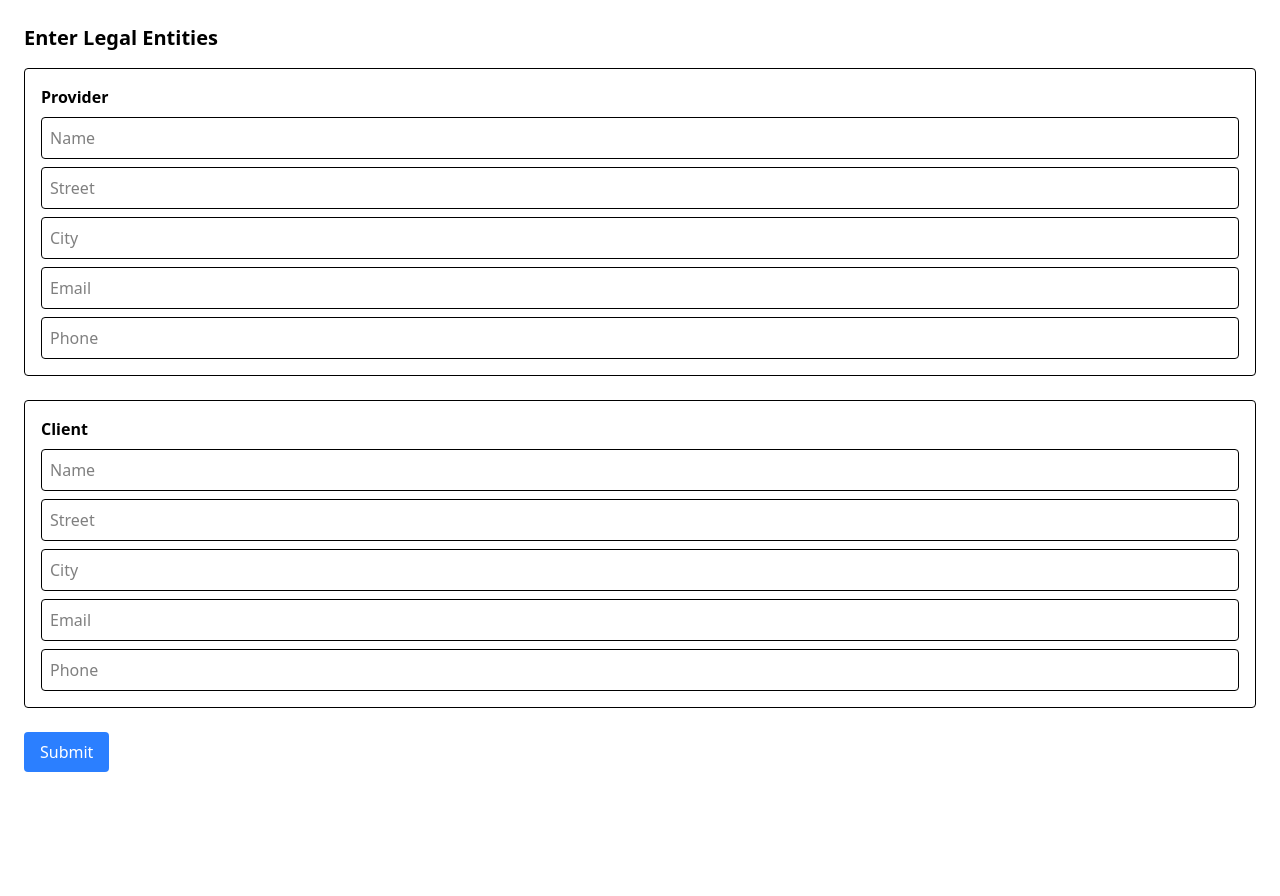
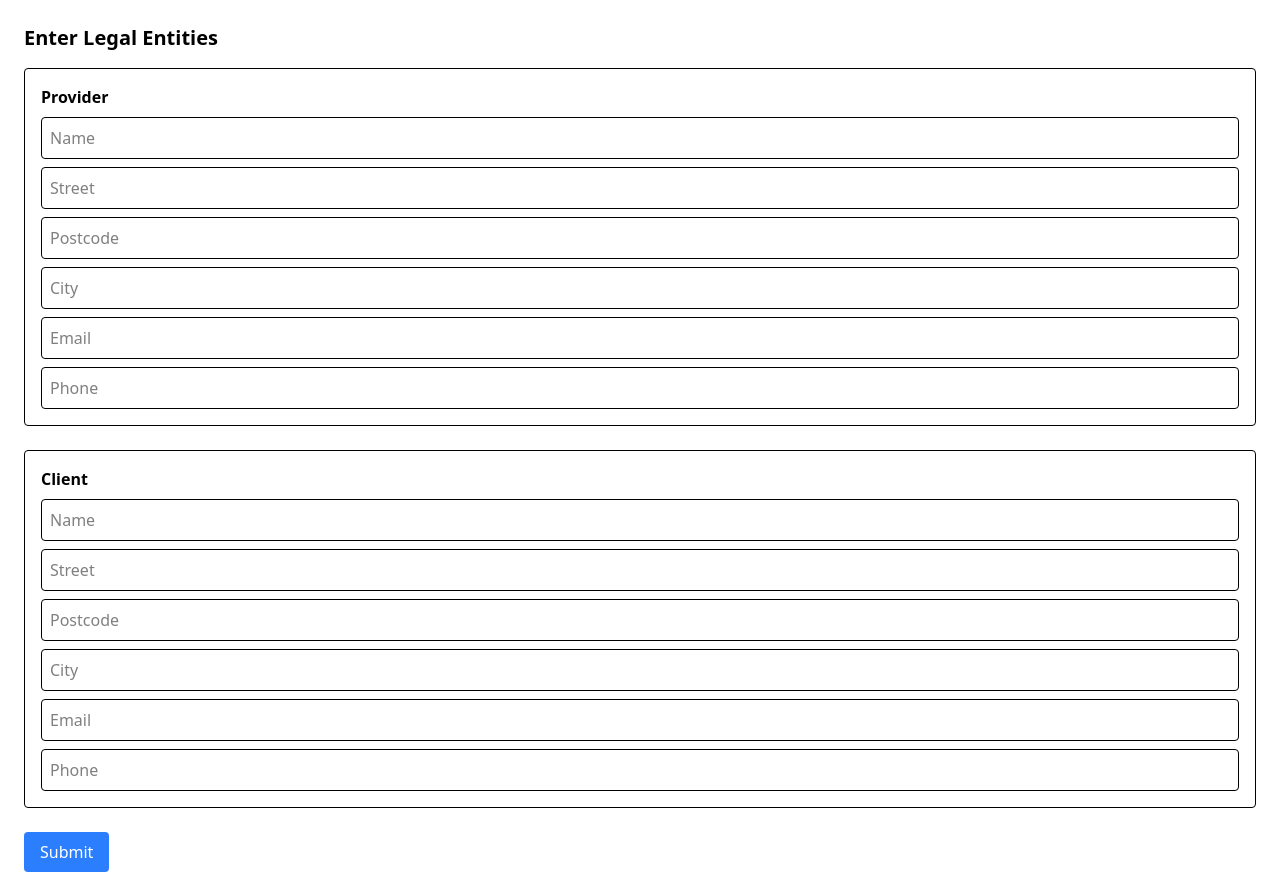
Before and after one commit to eldarsadykov/web-invoice, a Vue app: page / in a window 1280 px wide. Before the commit the page ends 800 px from the top, so only its background shows below. Built offline with nearby package versions, Linux system fonts and the light colour scheme; the HTML template or start-up script is replaced by a standard one.

Commit message:
Add postcode.

```diff
--- /dev/null
+++ b/src/components/Result/InvoiceHeader/HorizontalHeaderBlock.vue
@@ -0,0 +1,16 @@
+<template>
+  <div class="grid gap-2">
+    <div class="font-bold">
+      {{ title }}
+    </div>
+    <slot />
+  </div>
+</template>
+
+<script setup lang="ts">
+type Props = {
+  title: string
+}
+
+defineProps<Props>()
+</script>
--- a/src/components/Result/InvoiceHeader/InvoiceHeader.vue
+++ b/src/components/Result/InvoiceHeader/InvoiceHeader.vue
@@ -1,14 +1,17 @@
 <template>
   <div class="flex justify-between">
-    <LegalEntityInfo :entity="entities.provider" />
-    <LegalEntityInfo :entity="entities.client" />
-    <div>Date: {{ date.toLocaleDateString()}}</div>
+    <HorizontalHeaderBlock title="From:">
+      <LegalEntityInfo :entity="entities.provider" />
+    </HorizontalHeaderBlock>
+    <HorizontalHeaderBlock title="Bill To:">
+      <LegalEntityInfo :entity="entities.client" />
+    </HorizontalHeaderBlock>
   </div>
 </template>
 
 <script setup lang="ts">
 import LegalEntityInfo from '@/components/Result/InvoiceHeader/LegalEntityInfo.vue'
 import { useEntitiesStore } from '@/stores/entities.ts'
-const date = new Date()
+import HorizontalHeaderBlock from '@/components/Result/InvoiceHeader/HorizontalHeaderBlock.vue'
 const { entities } = useEntitiesStore()
 </script>
--- a/src/components/Result/InvoiceHeader/LegalEntityInfo.vue
+++ b/src/components/Result/InvoiceHeader/LegalEntityInfo.vue
@@ -1,12 +1,12 @@
 <template>
   <div class="grid gap-2 whitespace-pre-line">
-    <div class="font-bold">
+    <div>
       {{ entity.name }}
     </div>
     <div>
       {{ entity.address.street }}
       <br />
-      {{ entity.address.city }}
+      {{ entity.address.postcode }} {{ entity.address.city }}
     </div>
     <div>
       {{ entity.contactDetails.email }}
--- a/src/models/legal-entity.ts
+++ b/src/models/legal-entity.ts
@@ -3,13 +3,13 @@ import type { LegalEntityCategory } from '@/enums/legal-entity-category.ts'
 export class LegalEntity {
   category: LegalEntityCategory
   name: string
-  address: { street: string; city: string }
+  address: { street: string; postcode: string; city: string }
   contactDetails: { email: string; phone: string }
 
   constructor(category: LegalEntityCategory) {
     this.category = category
     this.name = ''
-    this.address = { street: '', city: '' }
+    this.address = { street: '', postcode: '', city: '' }
     this.contactDetails = { email: '', phone: '' }
   }
 }
--- a/src/views/InvoiceHome.vue
+++ b/src/views/InvoiceHome.vue
@@ -13,6 +13,11 @@
         <input
           v-model="entity.address.street"
           placeholder="Street"
+          class="border p-2 w-full rounded"
+        />
+        <input
+          v-model="entity.address.postcode"
+          placeholder="Postcode"
           class="border p-2 w-full rounded"
         />
         <input v-model="entity.address.city" placeholder="City" class="border p-2 w-full rounded" />
```
